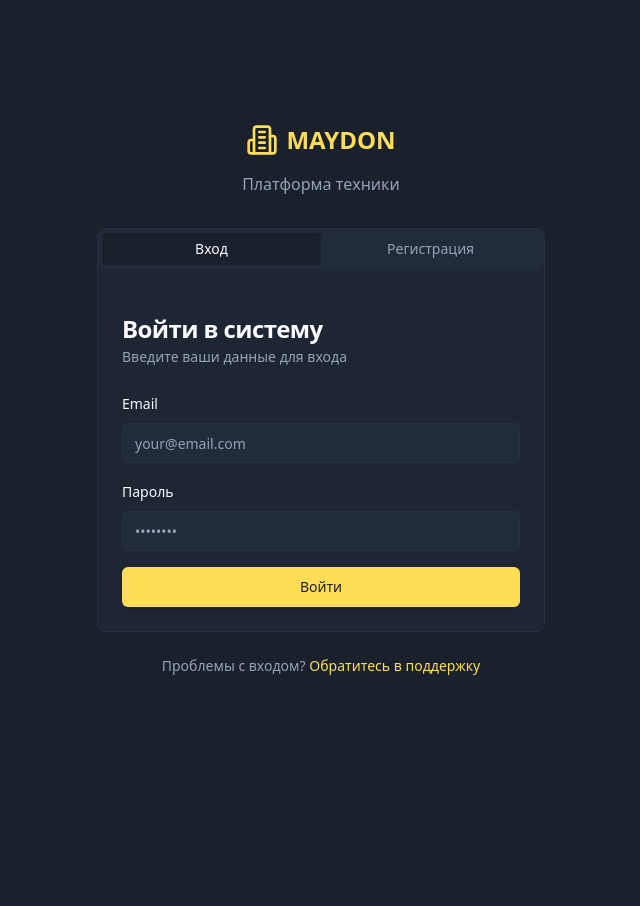
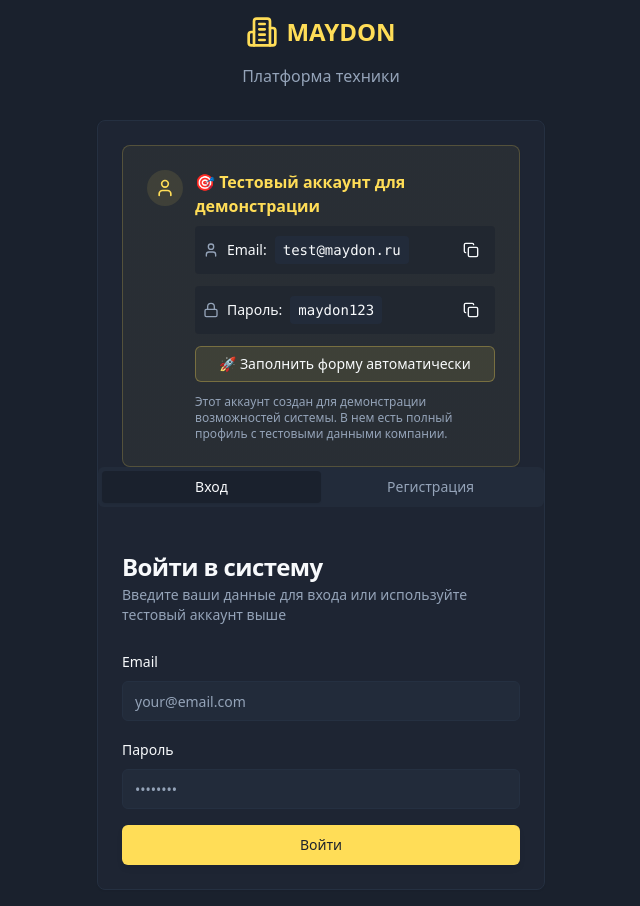
Before and after one commit to jamshiddins/global-village-square, a React (Vite) app: page /auth in a window 1280 px wide. Shown: the whole page, without its empty margins (319-959 px from the left). Before the commit the page ends 800 px from the top, so only its background shows below. Built offline with nearby package versions, Linux system fonts and the light colour scheme.

Commit message:
Add test user

```diff
--- /dev/null
+++ b/src/components/DemoDataBanner.tsx
@@ -0,0 +1,30 @@
+import { Alert, AlertDescription } from "@/components/ui/alert";
+import { Button } from "@/components/ui/button";
+import { Info, X } from "lucide-react";
+import { useState } from "react";
+
+export const DemoDataBanner = () => {
+  const [isVisible, setIsVisible] = useState(true);
+
+  if (!isVisible) return null;
+
+  return (
+    <Alert className="bg-primary/5 border-primary/20 mb-4">
+      <Info className="h-4 w-4 text-primary" />
+      <div className="flex items-center justify-between">
+        <AlertDescription className="text-sm">
+          <strong>Демо-режим:</strong> Все данные в этом приложении являются тестовыми.
+          Для входа используйте: <code className="bg-muted px-1 rounded">test@maydon.ru</code> / <code className="bg-muted px-1 rounded">maydon123</code>
+        </AlertDescription>
+        <Button
+          variant="ghost"
+          size="sm"
+          onClick={() => setIsVisible(false)}
+          className="h-auto p-1 ml-2"
+        >
+          <X className="h-3 w-3" />
+        </Button>
+      </div>
+    </Alert>
+  );
+};
--- /dev/null
+++ b/src/components/TestAccountInfo.tsx
@@ -0,0 +1,121 @@
+import { Card, CardContent } from "@/components/ui/card";
+import { Button } from "@/components/ui/button";
+import { Copy, User, Lock } from "lucide-react";
+import { useToast } from "@/hooks/use-toast";
+
+interface TestAccountInfoProps {
+  onFillCredentials?: (email: string, password: string) => void;
+  compact?: boolean;
+}
+
+export const TestAccountInfo = ({ onFillCredentials, compact = false }: TestAccountInfoProps) => {
+  const { toast } = useToast();
+
+  const testCredentials = {
+    email: "test@maydon.ru",
+    password: "maydon123"
+  };
+
+  const copyToClipboard = (text: string, type: string) => {
+    navigator.clipboard.writeText(text).then(() => {
+      toast({
+        title: "Скопировано!",
+        description: `${type} скопирован в буфер обмена`,
+      });
+    });
+  };
+
+  if (compact) {
+    return (
+      <div className="p-3 bg-primary/5 border border-primary/20 rounded-lg">
+        <div className="flex items-center justify-between">
+          <div className="text-sm">
+            <span className="font-medium text-primary">Тест:</span>{" "}
+            <span className="font-mono text-xs">{testCredentials.email}</span>
+          </div>
+          {onFillCredentials && (
+            <Button
+              variant="outline"
+              size="sm"
+              onClick={() => onFillCredentials(testCredentials.email, testCredentials.password)}
+              className="text-xs h-7"
+            >
+              Заполнить
+            </Button>
+          )}
+        </div>
+      </div>
+    );
+  }
+
+  return (
+    <Card className="border-primary/20 bg-gradient-to-r from-primary/5 to-accent/5">
+      <CardContent className="p-6">
+        <div className="flex items-start space-x-3">
+          <div className="p-2 bg-primary/10 rounded-full">
+            <User className="h-5 w-5 text-primary" />
+          </div>
+          <div className="flex-1">
+            <h3 className="font-semibold text-primary mb-2">🎯 Тестовый аккаунт для демонстрации</h3>
+            <div className="space-y-3">
+              {/* Email */}
+              <div className="flex items-center justify-between p-2 bg-background/50 rounded">
+                <div className="flex items-center space-x-2">
+                  <User className="h-4 w-4 text-muted-foreground" />
+                  <span className="text-sm font-medium">Email:</span>
+                  <code className="text-sm font-mono bg-muted px-2 py-1 rounded">
+                    {testCredentials.email}
+                  </code>
+                </div>
+                <Button
+                  variant="ghost"
+                  size="sm"
+                  onClick={() => copyToClipboard(testCredentials.email, "Email")}
+                  className="h-8 w-8 p-0"
+                >
+                  <Copy className="h-3 w-3" />
+                </Button>
+              </div>
+
+              {/* Password */}
+              <div className="flex items-center justify-between p-2 bg-background/50 rounded">
+                <div className="flex items-center space-x-2">
+                  <Lock className="h-4 w-4 text-muted-foreground" />
+                  <span className="text-sm font-medium">Пароль:</span>
+                  <code className="text-sm font-mono bg-muted px-2 py-1 rounded">
+                    {testCredentials.password}
+                  </code>
+                </div>
+                <Button
+                  variant="ghost"
+                  size="sm"
+                  onClick={() => copyToClipboard(testCredentials.password, "Пароль")}
+                  className="h-8 w-8 p-0"
+                >
+                  <Copy className="h-3 w-3" />
+                </Button>
+              </div>
+
+              {/* Quick fill button */}
+              {onFillCredentials && (
+                <Button
+                  variant="outline"
+                  size="sm"
+                  onClick={() => onFillCredentials(testCredentials.email, testCredentials.password)}
+                  className="w-full text-sm bg-primary/10 hover:bg-primary/20 border-primary/30"
+                >
+                  🚀 Заполнить форму автоматически
+                </Button>
+              )}
+
+              <p className="text-xs text-muted-foreground">
+                Этот аккаунт создан для демонстрации возможностей системы.
+                В нем есть полный профиль с тестовыми данными компании.
+              </p>
+            </div>
+          </div>
+        </div>
+      </CardContent>
+    </Card>
+  );
+};
--- a/src/pages/Auth.tsx
+++ b/src/pages/Auth.tsx
@@ -5,9 +5,10 @@ import { Input } from '@/components/ui/input';
 import { Label } from '@/components/ui/label';
 import { Card, CardContent, CardDescription, CardHeader, CardTitle } from '@/components/ui/card';
 import { Tabs, TabsContent, TabsList, TabsTrigger } from '@/components/ui/tabs';
+import { TestAccountInfo } from '@/components/TestAccountInfo';
 import { useAuth } from '@/contexts/AuthContext';
 import { useToast } from '@/hooks/use-toast';
-import { Loader2, Building2, AlertCircle } from 'lucide-react';
+import { Loader2, Building2 } from 'lucide-react';
 
 const Auth = () => {
   const navigate = useNavigate();
@@ -34,8 +35,19 @@ const Auth = () => {
 
     if (!loginData.email || !loginData.password) {
       toast({
-        title: "Ошибка валидации",
+        title: "Ошибка",
         description: "Заполните все поля",
+        variant: "destructive",
+      });
+      return;
+    }
+
+    // Валидация email
+    const emailRegex = /^[^\s@]+@[^\s@]+\.[^\s@]+$/;
+    if (!emailRegex.test(loginData.email)) {
+      toast({
+        title: "Ошибка",
+        description: "Введите корректный email адрес",
         variant: "destructive",
       });
       return;
@@ -49,34 +61,36 @@ const Auth = () => {
       if (error) {
         console.error('Login error:', error);
 
-        let errorMessage = "Произошла ошибка при входе";
-
-        if (error.message.includes('Invalid login credentials') || error.message.includes('Invalid credentials')) {
-          errorMessage = "Неверный email или пароль";
+        if (error.message === 'Invalid login credentials') {
+          toast({
+            title: "Ошибка входа",
+            description: "Неверный email или пароль",
+            variant: "destructive",
+          });
         } else if (error.message.includes('Email not confirmed')) {
-          errorMessage = "Подтвердите email перед входом";
-        } else if (error.message.includes('Too many requests')) {
-          errorMessage = "Слишком много попыток входа. Попробуйте позже";
+          toast({
+            title: "Email не подтвержден",
+            description: "Проверьте email и подтвердите аккаунт",
+            variant: "destructive",
+          });
         } else {
-          errorMessage = error.message || "Неизвестная ошибка";
+          toast({
+            title: "Ошибка входа",
+            description: error.message || "Произошла ошибка при входе",
+            variant: "destructive",
+          });
         }
-
-        toast({
-          title: "Ошибка входа",
-          description: errorMessage,
-          variant: "destructive",
-        });
       } else {
         toast({
           title: "Добро пожаловать!",
           description: "Вы успешно вошли в систему",
         });
       }
-    } catch (err) {
-      console.error('Unexpected login error:', err);
+    } catch (error: any) {
+      console.error('Unexpected login error:', error);
       toast({
-        title: "Ошибка входа",
-        description: "Произошла непредвиденная ошибка. Попробуйте позже",
+        title: "Неожиданная ошибка",
+        description: "Что-то пошло не так. Попробуйте еще раз",
         variant: "destructive",
       });
     } finally {
@@ -87,11 +101,22 @@ const Auth = () => {
   const handleSignup = async (e: React.FormEvent) => {
     e.preventDefault();
 
-    // Validation
+    // Валидация полей
     if (!signupData.email || !signupData.password || !signupData.fullName) {
       toast({
-        title: "Ошибка валидации",
-        description: "Заполните все обязательные поля",
+        title: "Ошибка",
+        description: "Заполните все поля",
+        variant: "destructive",
+      });
+      return;
+    }
+
+    // Валидация email
+    const emailRegex = /^[^\s@]+@[^\s@]+\.[^\s@]+$/;
+    if (!emailRegex.test(signupData.email)) {
+      toast({
+        title: "Ошибка",
+        description: "Введите корректный email адрес",
         variant: "destructive",
       });
       return;
@@ -99,7 +124,7 @@ const Auth = () => {
 
     if (signupData.password !== signupData.confirmPassword) {
       toast({
-        title: "Ошибка валидации",
+        title: "Ошибка",
         description: "Пароли не совпадают",
         variant: "destructive",
       });
@@ -108,19 +133,18 @@ const Auth = () => {
 
     if (signupData.password.length < 6) {
       toast({
-        title: "Ошибка валидации",
+        title: "Ошибка",
         description: "Пароль должен содержать минимум 6 символов",
         variant: "destructive",
       });
       return;
     }
 
-    // Email validation
-    const emailRegex = /^[^\s@]+@[^\s@]+\.[^\s@]+$/;
-    if (!emailRegex.test(signupData.email)) {
+    // Проверка имени
+    if (signupData.fullName.trim().length < 2) {
       toast({
-        title: "Ошибка валидации",
-        description: "Введите корректный email адрес",
+        title: "Ошибка",
+        description: "Имя должно содержать минимум 2 символа",
         variant: "destructive",
       });
       return;
@@ -129,46 +153,56 @@ const Auth = () => {
     setIsLoading(true);
 
     try {
-      const { error } = await signUp(signupData.email, signupData.password, signupData.fullName);
+      const { error } = await signUp(signupData.email, signupData.password, signupData.fullName.trim());
 
       if (error) {
         console.error('Signup error:', error);
 
-        let errorMessage = "Произошла ошибка при регистрации";
-
-        if (error.message.includes('already registered') || error.message.includes('already been registered')) {
-          errorMessage = "Пользователь с таким email уже существует";
-        } else if (error.message.includes('Password should be at least')) {
-          errorMessage = "Пароль слишком короткий";
-        } else if (error.message.includes('Invalid email')) {
-          errorMessage = "Некорректный email адрес";
-        } else if (error.message.includes('Database error') || error.message.includes('unexpected_failure')) {
-          errorMessage = "Ошибка сервера. Попробуйте позже или обратитесь в поддержку";
-        } else if (error.message.includes('Email not confirmed')) {
-          errorMessage = "Проверьте email и подтвердите регистрацию";
+        // Детальная обработка ошибок
+        if (error.message.includes('already registered') || error.message.includes('already exists')) {
+          toast({
+            title: "Ошибка регистрации",
+            description: "Пользователь с таким email уже существует",
+            variant: "destructive",
+          });
+        } else if (error.message.includes('Database error')) {
+          toast({
+            title: "Техническая ошибка",
+            description: "Ошибка сервера. Попробуйте позже или обратитесь к администратору",
+            variant: "destructive",
+          });
+        } else if (error.message.includes('invalid') || error.message.includes('Invalid')) {
+          toast({
+            title: "Ошибка данных",
+            description: "Проверьте правильность введенных данных",
+            variant: "destructive",
+          });
+        } else if (error.message.includes('weak password')) {
+          toast({
+            title: "Слабый пароль",
+            description: "Пароль должен быть более сложным",
+            variant: "destructive",
+          });
         } else {
-          errorMessage = error.message || "Неизвестная ошибка";
+          toast({
+            title: "Ошибка регистрации",
+            description: error.message || "Произошла неизвестная ошибка",
+            variant: "destructive",
+          });
         }
-
-        toast({
-          title: "Ошибка регистрации",
-          description: errorMessage,
-          variant: "destructive",
-        });
       } else {
-        // Clear form on success
+        // Очистить форму при успехе
         setSignupData({ email: '', password: '', fullName: '', confirmPassword: '' });
-
         toast({
           title: "Регистрация успешна!",
-          description: "Проверьте email для подтверждения аккаунта",
+          description: "Аккаунт создан. Добро пожаловать в MAYDON!",
         });
       }
-    } catch (err) {
-      console.error('Unexpected signup error:', err);
+    } catch (error: any) {
+      console.error('Unexpected signup error:', error);
       toast({
-        title: "Ошибка регистрации",
-        description: "Произошла непредвиденная ошибка. Попробуйте позже",
+        title: "Неожиданная ошибка",
+        description: "Что-то пошло не так. Попробуйте еще раз",
         variant: "destructive",
       });
     } finally {
@@ -196,6 +230,13 @@ const Auth = () => {
         </div>
 
         <Card className="bg-card border-border">
+          {/* Test Account Info */}
+          <div className="p-6 pb-0">
+            <TestAccountInfo
+              onFillCredentials={(email, password) => setLoginData({ email, password })}
+            />
+          </div>
+
           <Tabs defaultValue="login" className="w-full">
             <TabsList className="grid w-full grid-cols-2 mb-6">
               <TabsTrigger value="login">Вход</TabsTrigger>
@@ -206,7 +247,7 @@ const Auth = () => {
               <CardHeader>
                 <CardTitle>Войти в систему</CardTitle>
                 <CardDescription>
-                  Введите ваши данные для входа
+                  Введите ваши данные для входа или используйте тестовый аккаунт выше
                 </CardDescription>
               </CardHeader>
               <CardContent>
@@ -220,7 +261,6 @@ const Auth = () => {
                       value={loginData.email}
                       onChange={(e) => setLoginData({ ...loginData, email: e.target.value })}
                       className="bg-input border-border"
-                      required
                     />
                   </div>
                   <div className="space-y-2">
@@ -232,9 +272,9 @@ const Auth = () => {
                       value={loginData.password}
                       onChange={(e) => setLoginData({ ...loginData, password: e.target.value })}
                       className="bg-input border-border"
-                      required
                     />
                   </div>
+
                   <Button
                     type="submit"
                     className="w-full bg-primary hover:bg-primary/90 text-primary-foreground"
@@ -251,7 +291,7 @@ const Auth = () => {
               <CardHeader>
                 <CardTitle>Создать аккаунт</CardTitle>
                 <CardDescription>
-                  Зарегистрируйтесь для доступа к платформе
+                  Зарегистрируйтесь для доступа к платформе или используйте тестовый аккаунт
                 </CardDescription>
               </CardHeader>
               <CardContent>
@@ -306,17 +346,8 @@ const Auth = () => {
                     />
                   </div>
 
-                  <div className="flex items-start space-x-2 text-xs text-muted-foreground bg-muted/30 p-3 rounded-md mt-3">
-                    <AlertCircle className="h-4 w-4 text-muted-foreground mt-0.5 flex-shrink-0" />
-                    <div>
-                      <p className="font-medium mb-1">Требования к регистрации:</p>
-                      <ul className="space-y-1">
-                        <li>• Заполните все обязательные поля (*)</li>
-                        <li>• Пароль минимум 6 символов</li>
-                        <li>• Используйте действующий email адрес</li>
-                        <li>• Подтвердите email после регистрации</li>
-                      </ul>
-                    </div>
+                  <div className="text-xs text-muted-foreground">
+                    * Обязательные поля
                   </div>
 
                   <Button
@@ -332,23 +363,6 @@ const Auth = () => {
             </TabsContent>
           </Tabs>
         </Card>
-
-        {/* Additional help */}
-        <div className="text-center mt-6 text-sm text-muted-foreground">
-          <p>
-            Проблемы с входом? {" "}
-            <Button
-              variant="link"
-              className="p-0 h-auto text-primary hover:text-primary/80"
-              onClick={() => toast({
-                title: "Поддержка",
-                description: "Обратитесь в поддержку: support@maydon.ru",
-              })}
-            >
-              Обратитесь в поддержку
-            </Button>
-          </p>
-        </div>
       </div>
     </div>
   );
--- a/src/pages/Index.tsx
+++ b/src/pages/Index.tsx
@@ -3,6 +3,7 @@ import { HeroSection } from "@/components/HeroSection";
 import { CategorySection } from "@/components/CategorySection";
 import { ProductGrid } from "@/components/ProductGrid";
 import { Footer } from "@/components/Footer";
+import { DemoDataBanner } from "@/components/DemoDataBanner";
 import { Button } from "@/components/ui/button";
 import { useAuth } from "@/contexts/AuthContext";
 import { useNavigate } from "react-router-dom";
@@ -15,6 +16,11 @@ const Index = () => {
   return (
     <div className="min-h-screen bg-background">
       <Header />
+
+      {/* Demo Banner */}
+      <div className="container mx-auto px-4 pt-4">
+        <DemoDataBanner />
+      </div>
 
       {/* Quick Access Bar for Authentication */}
       {!user && (
```
Also changed, not shown: 1 other file (tests, documents, lock files or other folders).
